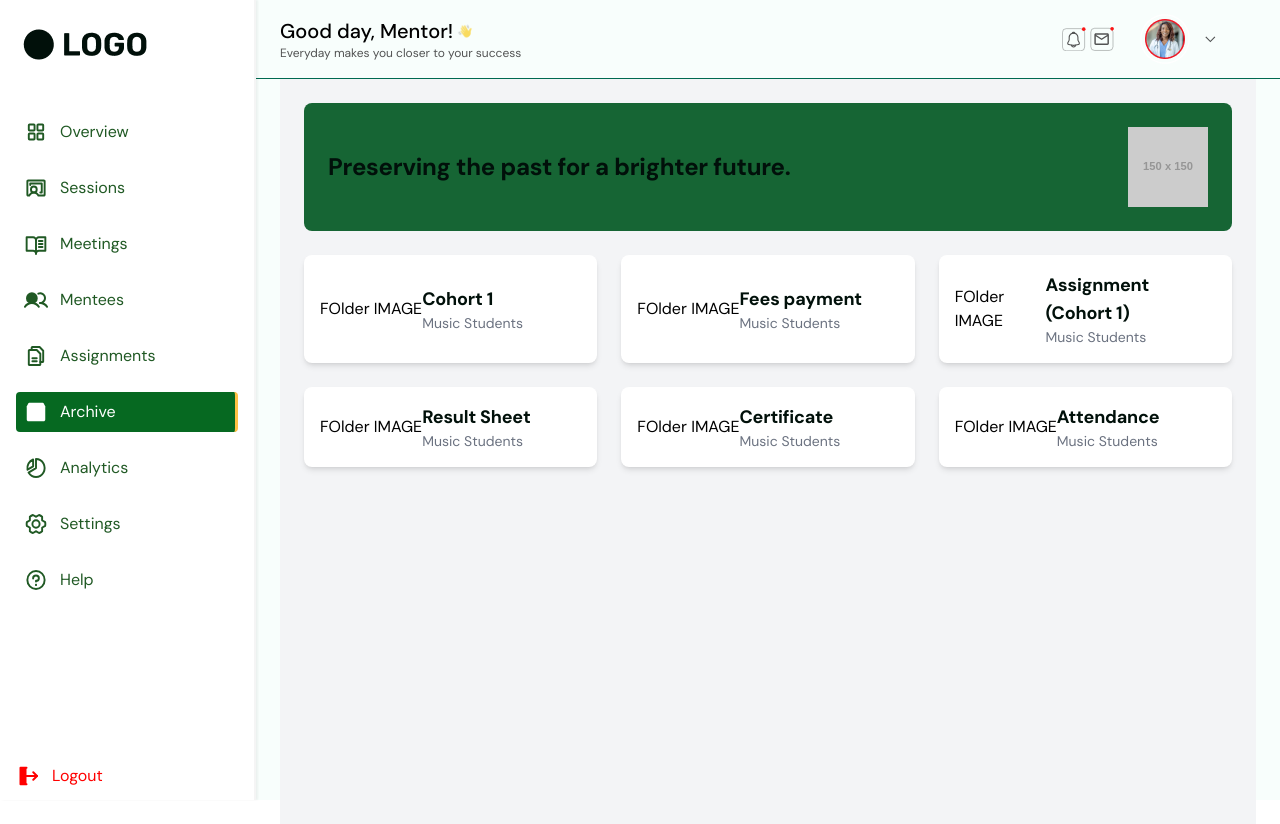
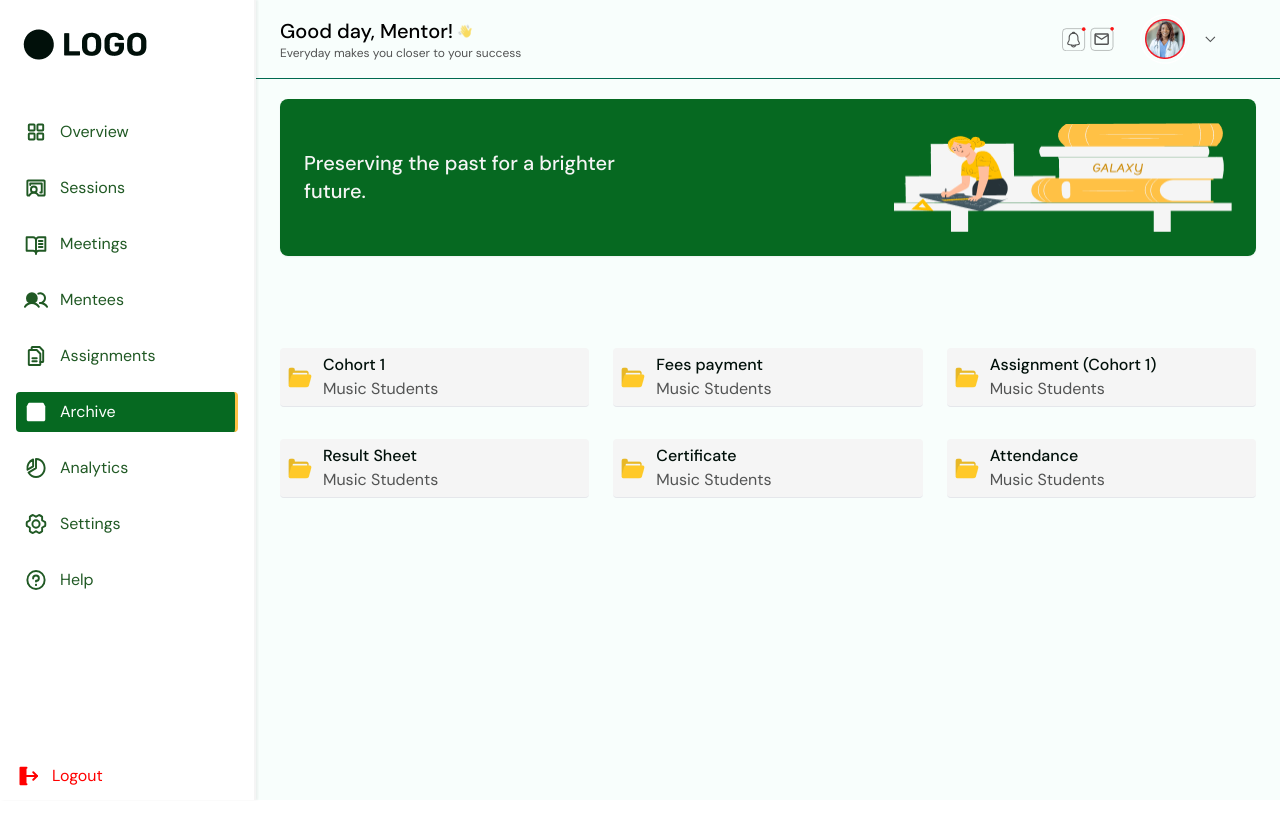
Before and after one commit to Omolara5861/superstar-mentors, a Next.js app: page /mentor-dashboard/archive in a window 1280 px wide. Shown: the top 824 px of the page. After the commit the page ends 800 px from the top, so only its background shows below. Built offline with nearby package versions, Linux system fonts and the light colour scheme.

Commit message:
feat: :sparkles: Add archive page

```diff
--- a/src/app/mentor-dashboard/archive/page.tsx
+++ b/src/app/mentor-dashboard/archive/page.tsx
@@ -1,4 +1,4 @@
-import Archive from '../../../pages/mentor-dashboard/archive/Messages';
+import Archive from '../../../pages/mentor-dashboard/archive/Archive';
 export default function ArchivePage() {
     return (
         <>
--- /dev/null
+++ b/src/pages/mentor-dashboard/archive/Archive.tsx
@@ -0,0 +1,46 @@
+import React from "react";
+import Wrapper from "../../../components/mentor-dashboard/wrapper/Wrapper";
+import Image from "next/image";
+const Archive = () => {
+    const folders = [
+        { name: "Cohort 1", category: "Music Students" },
+        { name: "Fees payment", category: "Music Students" },
+        { name: "Assignment (Cohort 1)", category: "Music Students" },
+        { name: "Result Sheet", category: "Music Students" },
+        { name: "Certificate", category: "Music Students" },
+        { name: "Attendance", category: "Music Students" },
+    ];
+
+    return (
+        <div>
+            {/* Banner Section */}
+            <div className="mt-5 p-6 bg-tertiary rounded-lg shadow-sm flex justify-between items-center mb-5 flex-col md:flex-row">
+                <div className="text-[#F5F5F5]">
+                    <p className="text-xl font-medium">
+                        Preserving the past for a brighter <br /> future.
+                    </p>
+                </div>
+                <Image src="/dashboard/archive-img.png" width={337.58} height={109.78} alt="Rolls" />
+            </div>
+
+            {/* Archive Grid */}
+            <div className="grid grid-cols-1 md:grid-cols-3 lg:grid-cols-3 gap-6 mt-[92px] max-w-6xl m-auto">
+                {folders.map((folder, index) => (
+                    <div key={index} className="bg-[#f5f5f5] rounded border-b p-[5px] mb-2">
+                        <div className="flex gap-2 items-center">
+                            <Image width={30} height={30} src='/dashboard/folder.png' alt="Folder" className="h-fit" />
+                            <div>
+                                <h4 className=" font-medium text-text flex items-center">
+                                    {folder.name}
+                                </h4>
+                                <p className="text-subtext">{folder.category}</p>
+                            </div>
+                        </div>
+                    </div>
+                ))}
+            </div>
+        </div>
+    );
+};
+
+export default Wrapper(Archive);
--- a/src/pages/mentor-dashboard/archive/Messages.tsx
+++ /dev/null
@@ -1,46 +0,0 @@
-import React from "react";
-import Wrapper from "../../../components/mentor-dashboard/wrapper/Wrapper";
-const Archive = () => {
-    const folders = [
-        { name: "Cohort 1", category: "Music Students" },
-        { name: "Fees payment", category: "Music Students" },
-        { name: "Assignment (Cohort 1)", category: "Music Students" },
-        { name: "Result Sheet", category: "Music Students" },
-        { name: "Certificate", category: "Music Students" },
-        { name: "Attendance", category: "Music Students" },
-    ];
-
-    return (
-        <div className="p-6 bg-gray-100 min-h-screen">
-            {/* Banner Section */}
-            <div className="bg-green-800 text-white rounded-lg p-6 flex justify-between items-center">
-                <h1 className="text-2xl font-bold max-w-lg">
-                    Preserving the past for a brighter future.
-                </h1>
-                <img
-                    src="https://via.placeholder.com/150" // Replace with actual illustration URL
-                    alt="Books Illustration"
-                    className="h-20"
-                />
-            </div>
-
-            {/* Archive Grid */}
-            <div className="grid grid-cols-1 md:grid-cols-3 lg:grid-cols-3 gap-6 mt-6">
-                {folders.map((folder, index) => (
-                    <div
-                        key={index}
-                        className="flex items-center p-4 bg-white shadow-md rounded-lg cursor-pointer hover:bg-gray-100 transition"
-                    >
-                        FOlder IMAGE
-                        <div>
-                            <h2 className="font-bold text-lg">{folder.name}</h2>
-                            <p className="text-gray-500 text-sm">{folder.category}</p>
-                        </div>
-                    </div>
-                ))}
-            </div>
-        </div>
-    );
-};
-
-export default Wrapper(Archive);
```
Also changed, not shown: public/dashboard/archive-img.png (added).
